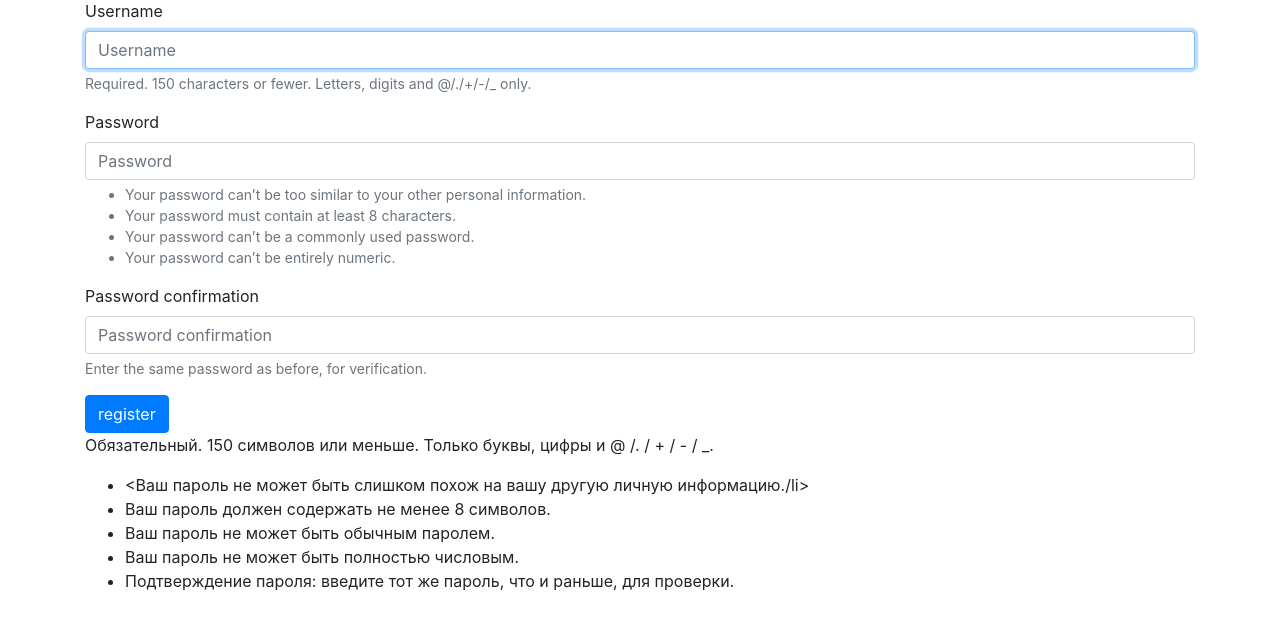
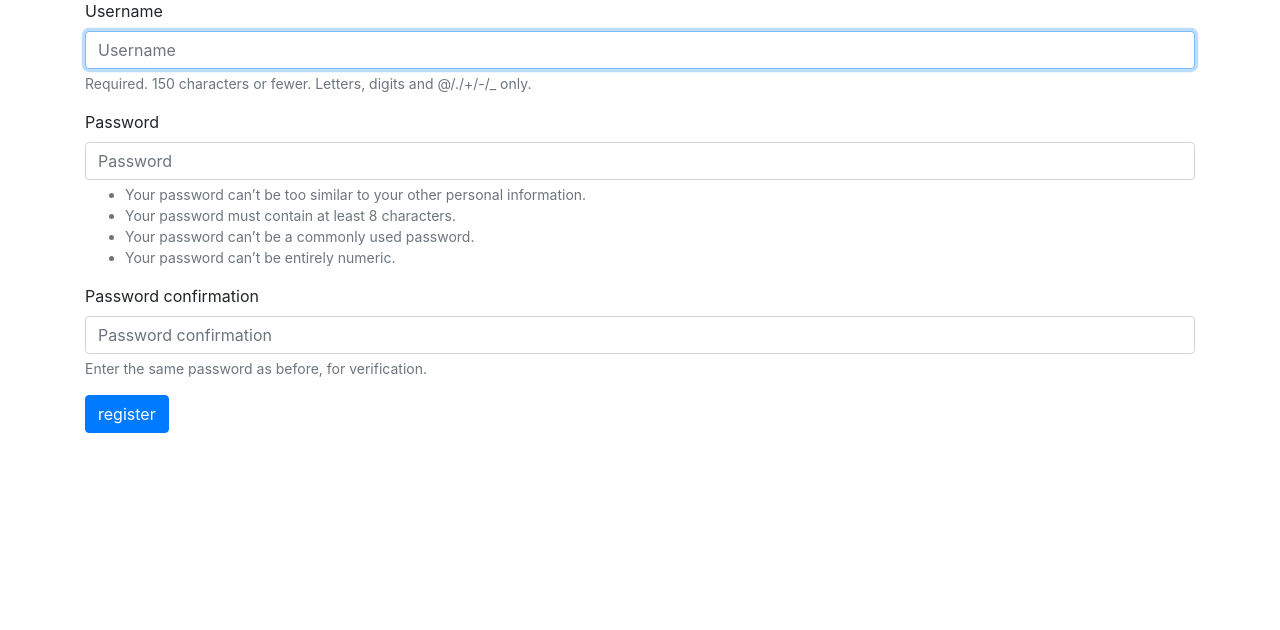
Before and after one commit to Rafinad777/learning_log, a Django app: page /users/register/ in a window 1280 px wide. Shown: the part 100-730 px from the top of the page. Run offline with Django 3.2, Linux system fonts and the light colour scheme; some libraries are stand-ins or nearby versions.

Commit message:
Del bag 1.

```diff
--- a/learning_logs/templates/learning_logs/edit_entry.html
+++ b/learning_logs/templates/learning_logs/edit_entry.html
@@ -12,7 +12,7 @@
 		{% csrf_token %}
 		{% bootstrap_form form %}
 		{% buttons %}
-			<button name="submit" class="btn btn-primary">Сохранить изменения</button>
+			<button name="submit" class="btn btn-primary">save changes</button>
 		{% endbuttons %}
 	</form>
 {% endblock content %}
--- a/learning_logs/templates/learning_logs/new_entry.html
+++ b/learning_logs/templates/learning_logs/new_entry.html
@@ -12,7 +12,7 @@
 		{% csrf_token %}
 		{% bootstrap_form form %}
 		{% buttons %}
-			<button name="submit" class="btn btn-primary">добавить статью</button>
+			<button name="submit" class="btn btn-primary">add entry</button>
 		{% endbuttons %}
 	</form>
 {% endblock content %}
--- a/learning_logs/templates/learning_logs/topics.html
+++ b/learning_logs/templates/learning_logs/topics.html
@@ -5,7 +5,7 @@
 {% endblock page_header %}
 
 {% block content %}
-<p>Topics (Темы):</p>
+<p>Topics:</p>
 <ul>
 	{% for topic in topics %}
 	<li>
--- a/users/templates/registration/register.html
+++ b/users/templates/registration/register.html
@@ -9,14 +9,4 @@
 		{% endbuttons %}
 		<input type="hidden" name="next" value="{% url 'learning_logs:index' %}" >
 	</form>
-	<div>
-		<p>Обязательный. 150 символов или меньше. Только буквы, цифры и @ /. / + / - / _.</p>
-		<ul>
-			<li><Ваш пароль не может быть слишком похож на вашу другую личную информацию./li>
-			<li>Ваш пароль должен содержать не менее 8 символов.</li>
-			<li>Ваш пароль не может быть обычным паролем.</li>
-			<li>Ваш пароль не может быть полностью числовым.</li>
-			<li>Подтверждение пароля: введите тот же пароль, что и раньше, для проверки.</li>
-		</ul>
-	</div>
 {% endblock content %}
```
Also changed, not shown: learning_logs/templates/learning_logs/topic.html (+4 -11 lines).
